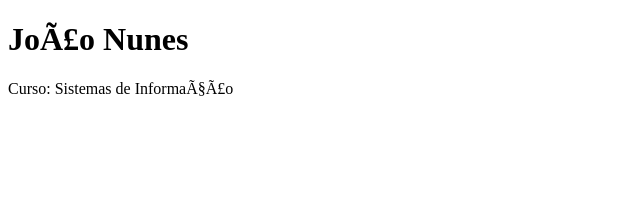
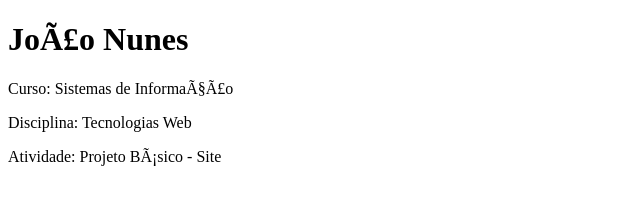
Before and after one commit to jnunesnet/jnunesnet.github.io, a plain HTML site: page index.html in a window 1280 px wide. Shown: the whole page, without its empty margins (0-640 px from the left). Drawn offline with Linux system fonts and the light colour scheme.

Commit message:
Add course and activity details to index.html

```diff
--- a/index.html
+++ b/index.html
@@ -7,6 +7,8 @@
  </head>
  <body>
   <h1>João Nunes</h1>
-  <p>Curso: Sistemas de Informação</p>
+    <p>Curso: Sistemas de Informação</p>
+    <p>Disciplina: Tecnologias Web</p>
+    <P>Atividade: Projeto Básico  - Site</P>
  </body>
 </html>
```
